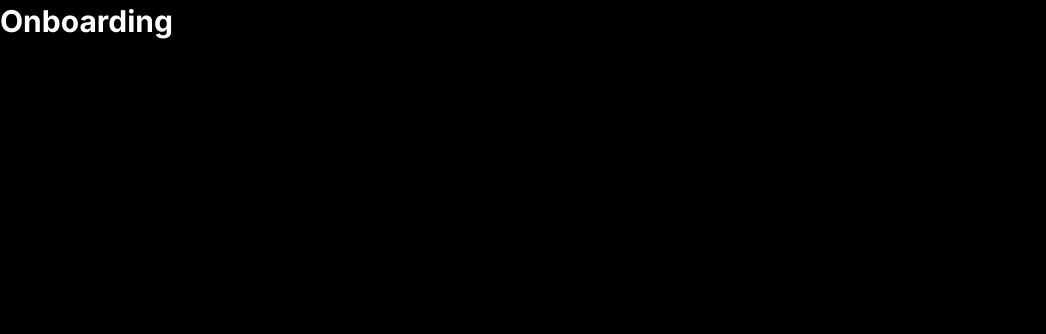
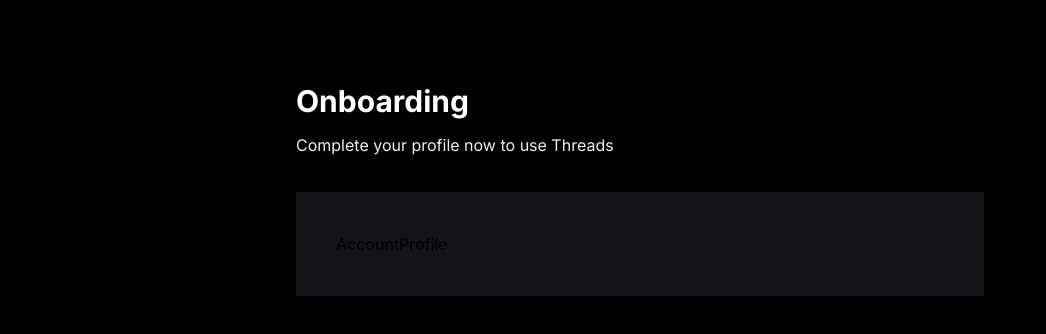
Before and after one commit to dukuaris/threads, a Next.js app: page /onboarding in a window 1280 px wide. Shown: the top 334 px of the page, without its empty margins (0-1046 px from the left). Built offline with nearby package versions, Linux system fonts and the light colour scheme; no server answers.

Commit message:
Chunk through 01:10:30

```diff
--- a/app/(auth)/onboarding/page.tsx
+++ b/app/(auth)/onboarding/page.tsx
@@ -1,11 +1,32 @@
-import React from 'react'
+import AccountProfile from '@/components/forms/AccountProfile'
+import { currentUser } from '@clerk/nextjs'
 
 async function page() {
+  const user = await currentUser()
+
+  const userInfo = {}
+
+  const userData = {
+    id: user?.id,
+    objectId: userInfo?._id,
+    username: userInfo?.username || user?.username,
+    name: userInfo?.name || user?.firstName || '',
+    bio: userInfo?.bio || '',
+    image: userInfo?.image || user?.imageUrl,
+  }
+
   return (
-    <main>
+    <main className='mx-auto flex max-w-3xl flex-col justify-start px-10 py-20'>
       <h1 className="head-text">
         Onboarding
       </h1>
+      <p className='mt-3 text-base-regular text-light-2'>
+        Complete your profile now to use Threads
+      </p>
+
+      <section className='mt-9 bg-dark-2 p-10'>
+        <AccountProfile user={userData} btnTitle='Continue' />
+      </section>
     </main>
   )
 }
--- /dev/null
+++ b/components/forms/AccountProfile.tsx
@@ -0,0 +1,21 @@
+"use client"
+
+interface Props {
+  user: {
+    id: string
+    objectId: string
+    username: string
+    name: string
+    bio: string
+    image: string
+  },
+  btnTitle: string
+}
+
+const AccountProfile = ({user, btnTitle}: Props) => {
+  return (
+    <div>AccountProfile</div>
+  )
+}
+
+export default AccountProfile
--- a/components/shared/Topbar.tsx
+++ b/components/shared/Topbar.tsx
@@ -1,7 +1,7 @@
 import { OrganizationSwitcher, SignOutButton, SignedIn } from '@clerk/nextjs'
 import Image from 'next/image'
 import Link from 'next/link'
-import React from 'react'
+import {dark} from '@clerk/themes'
 
 function Topbar() {
   return (
@@ -34,9 +34,10 @@ function Topbar() {
 
         <OrganizationSwitcher
           appearance={{
+            baseTheme: dark,
             elements: {
               organizationSwitcherTrigger: 'py-2 px-4'
-            }
+            },
           }}
         />
       </div>
```
